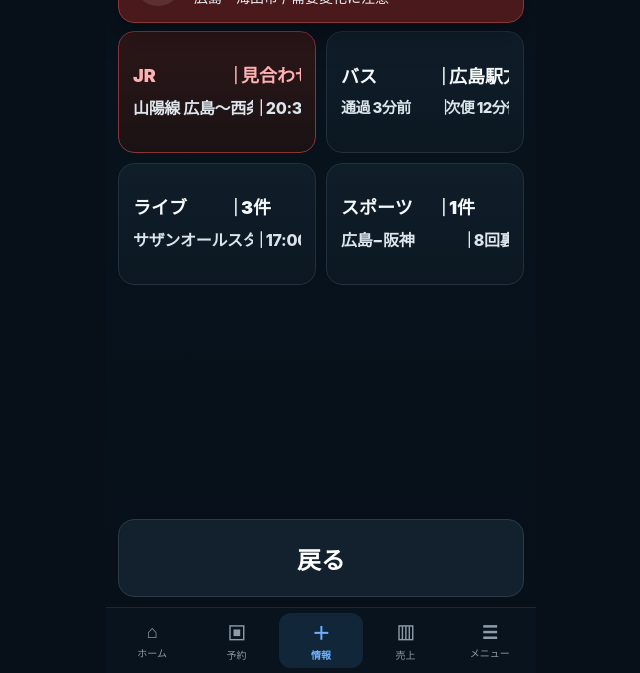
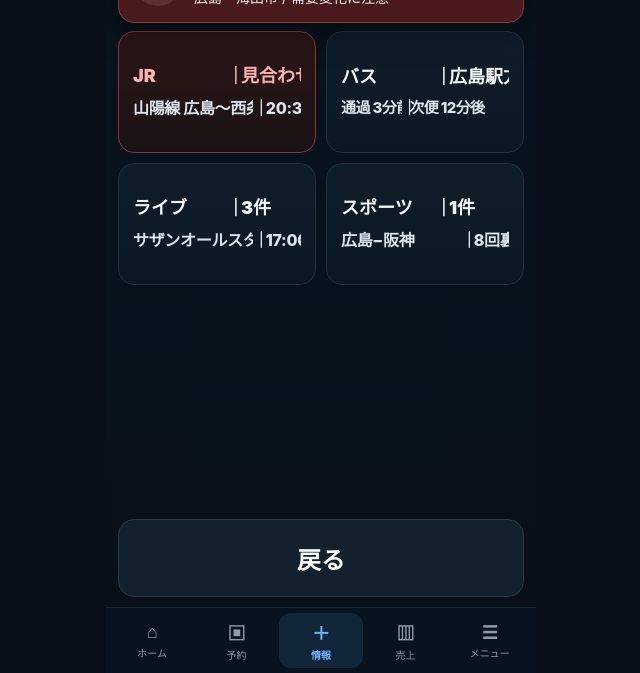
Before and after one commit to atushikurisu99-cmyk/care-taxi-, a plain HTML site: page sales-nav-prototype/index.html in a window 1280 px wide. Both pictures are taken after a click on the button "情報". Shown: the part 127-800 px from the top of the page, without its empty margins (319-959 px from the left). Drawn offline with Linux system fonts and the light colour scheme.

Commit message:
Keep separators aligned and preserve right-side info

```diff
--- a/sales-nav-prototype/index.html
+++ b/sales-nav-prototype/index.html
@@ -167,7 +167,7 @@ main{position:relative;min-height:0;overflow:hidden}
  min-width:0;overflow:hidden;text-overflow:clip;white-space:nowrap
 }
 .info-card .bus-bottom{font-size:15px;letter-spacing:-.04em}
-.info-card .bus-bottom{grid-template-columns:6.45em .5em minmax(0,1fr)}
+.info-card .bus-bottom{grid-template-columns:minmax(0,1fr) .5em 6.65em}
 .info-card.state-warn{border-color:#7b641e;background:linear-gradient(180deg,#261f10,#171710)}
 .info-card.state-alert{border-color:#8d3438;background:linear-gradient(180deg,#2d1719,#191214)}
 .info-card.state-alert .info-top{color:#ffb0b0}
```
